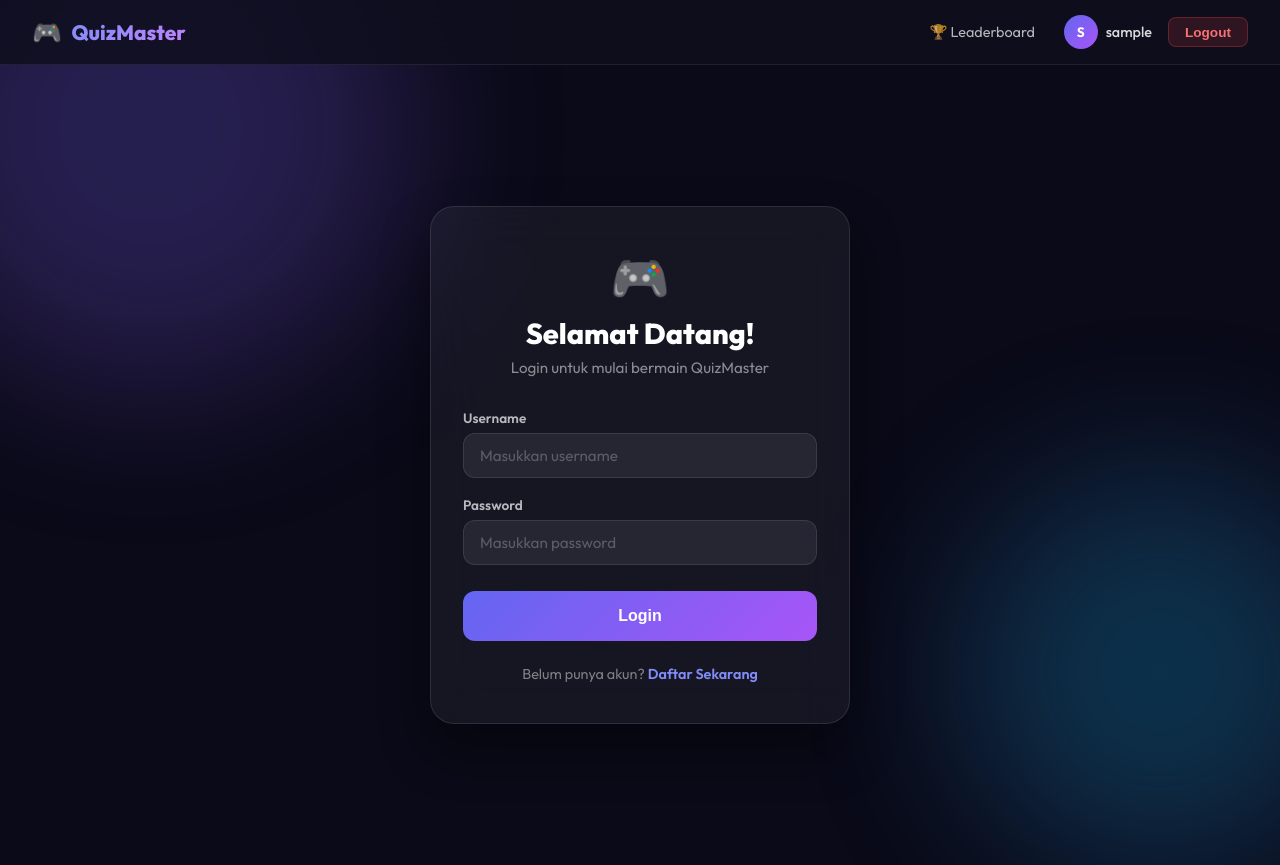
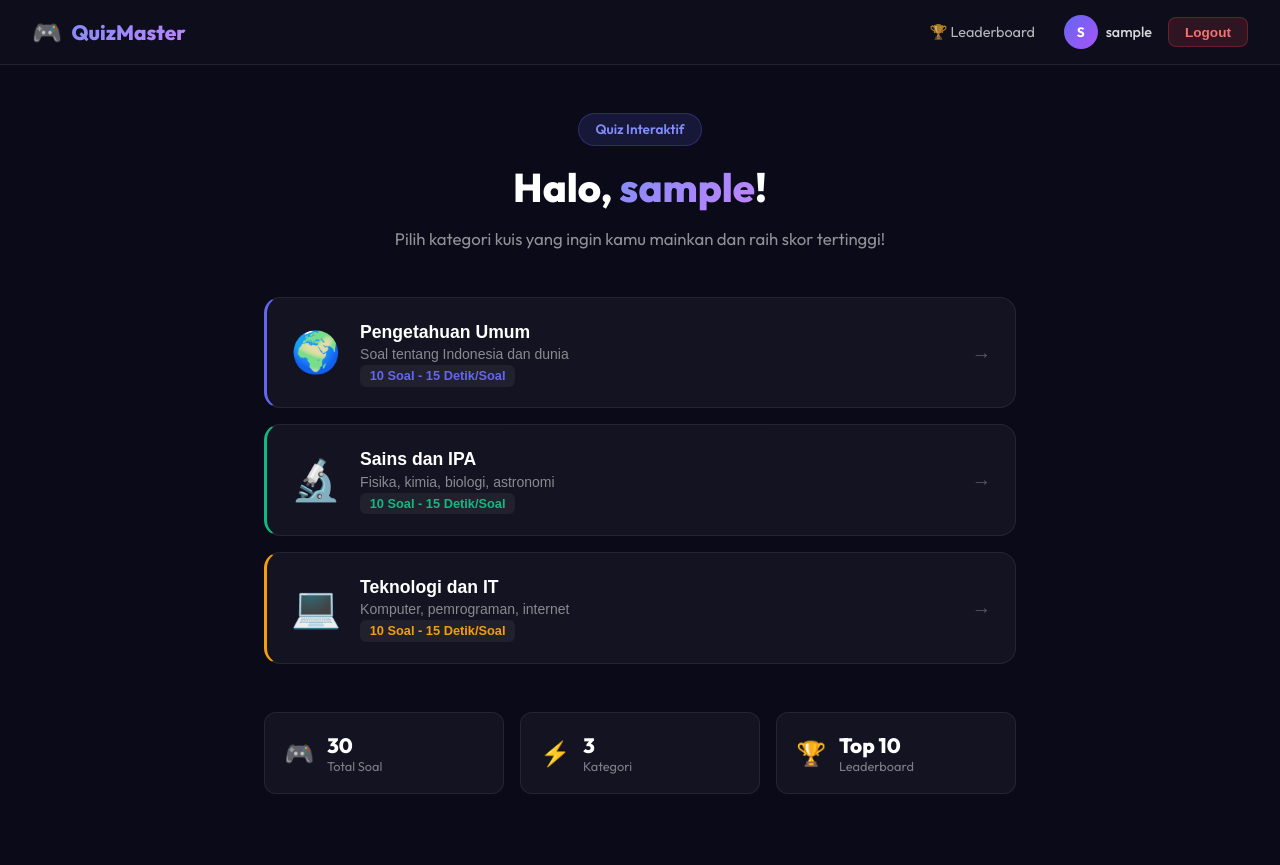
Before and after one commit to driannn04/tugas_kelompok_web_software_tools, a React (Vite) app in the folder quiz-app/: page / in a window 1280 px wide. Before the commit this address led to /login. After the commit the page ends 842 px from the top, so only its background shows below. Built offline with nearby package versions, Linux system fonts and the light colour scheme; sample sign-in values are in the browser's storage.

Commit message:
feat: connect all routes - auth + quiz fully integrated

```diff
--- a/quiz-app/src/App.jsx
+++ b/quiz-app/src/App.jsx
@@ -1,27 +1,37 @@
 import { BrowserRouter, Routes, Route, Navigate } from "react-router-dom";
-import { AuthProvider } from "./context/AuthContext";
+import { AuthProvider, useAuth } from "./context/AuthContext";
 import ProtectedRoute from "./components/ProtectedRoute";
 import Navbar from "./components/Navbar";
 import LoginPage from "./pages/LoginPage";
 import RegisterPage from "./pages/RegisterPage";
+import HomePage from "./pages/HomePage";
+import QuizPage from "./pages/QuizPage";
+import ResultPage from "./pages/ResultPage";
+import LeaderboardPage from "./pages/LeaderboardPage";
 
-// TODO: Orang 2 (feature/quiz) akan tambahkan import berikut setelah merge:
-// import HomePage from "./pages/HomePage";
-// import QuizPage from "./pages/QuizPage";
-// import ResultPage from "./pages/ResultPage";
-// import LeaderboardPage from "./pages/LeaderboardPage";
+function AppRoutes() {
+  const { currentUser } = useAuth();
+  return (
+    <>
+      <Navbar />
+      <Routes>
+        <Route path="/login" element={!currentUser ? <LoginPage /> : <Navigate to="/" replace />} />
+        <Route path="/register" element={!currentUser ? <RegisterPage /> : <Navigate to="/" replace />} />
+        <Route path="/" element={<ProtectedRoute><HomePage currentUser={currentUser} /></ProtectedRoute>} />
+        <Route path="/quiz/:category" element={<ProtectedRoute><QuizPage currentUser={currentUser} /></ProtectedRoute>} />
+        <Route path="/result" element={<ProtectedRoute><ResultPage /></ProtectedRoute>} />
+        <Route path="/leaderboard" element={<ProtectedRoute><LeaderboardPage currentUser={currentUser} /></ProtectedRoute>} />
+        <Route path="*" element={<Navigate to="/" replace />} />
+      </Routes>
+    </>
+  );
+}
 
 export default function App() {
   return (
     <AuthProvider>
       <BrowserRouter>
-        <Navbar />
-        <Routes>
-          <Route path="/login" element={<LoginPage />} />
-          <Route path="/register" element={<RegisterPage />} />
-          {/* Routes quiz akan ditambahkan Orang 2 via feature/quiz */}
-          <Route path="*" element={<Navigate to="/login" replace />} />
-        </Routes>
+        <AppRoutes />
       </BrowserRouter>
     </AuthProvider>
   );
```
